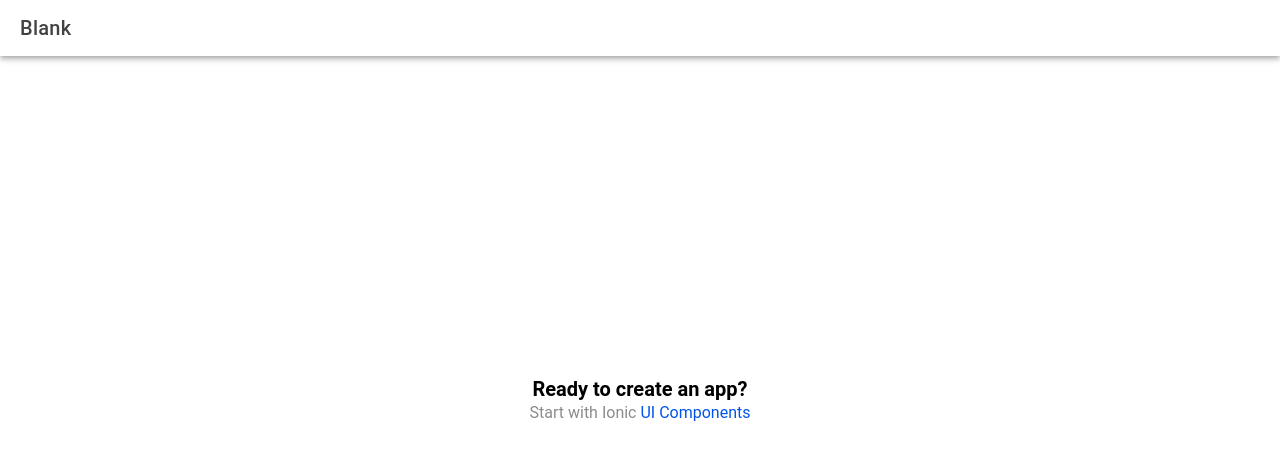
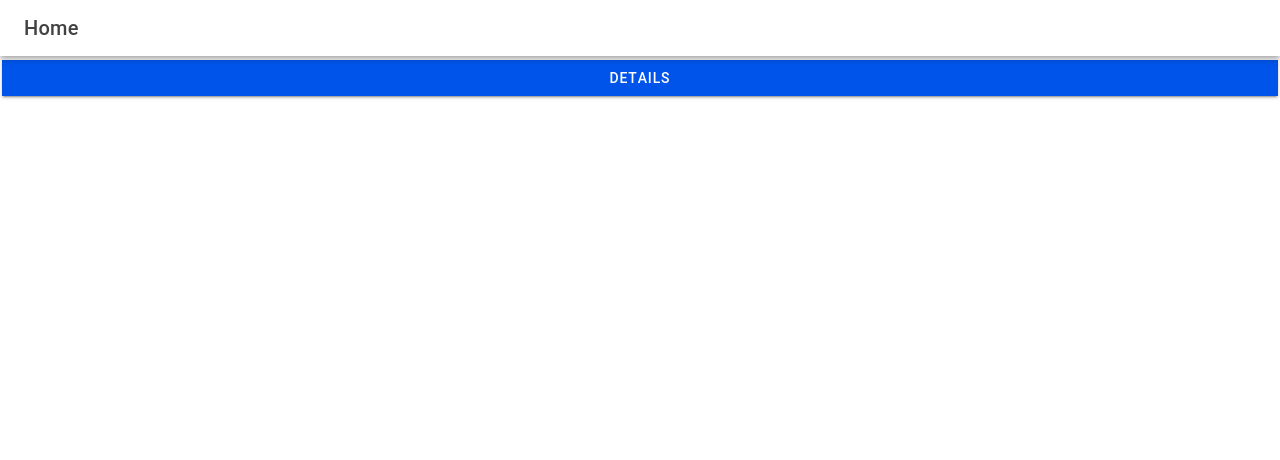
Before and after one commit to angelqtypie/it35-lab, a React (Vite) app: page /it35-lab/home in a window 1280 px wide. Shown: the top 460 px of the page. Built offline with nearby package versions, Linux system fonts and the light colour scheme.

Commit message:
Added home page route

```diff
--- a/src/pages/Home.tsx
+++ b/src/pages/Home.tsx
@@ -1,22 +1,29 @@
-import { IonContent, IonHeader, IonPage, IonTitle, IonToolbar } from '@ionic/react';
-import ExploreContainer from '../components/ExploreContainer';
-import './Home.css';
+import {
+  IonButton,
+    IonButtons,
+      IonContent,
+      IonHeader,
+      IonMenuButton,
+      IonPage,
+      IonTitle,
+      IonToolbar
+  } from '@ionic/react';
 
   const Home: React.FC = () => {
     return (
       <IonPage>
         <IonHeader>
           <IonToolbar>
-          <IonTitle>Blank</IonTitle>
+            <IonButtons slot='start'>
+              <IonMenuButton ></IonMenuButton>
+            </IonButtons>
+            <IonTitle>Home</IonTitle>
           </IonToolbar>
         </IonHeader>
         <IonContent fullscreen>
-        <IonHeader collapse="condense">
-          <IonToolbar>
-            <IonTitle size="large">Blank</IonTitle>
-          </IonToolbar>
-        </IonHeader>
-        <ExploreContainer />
+          <IonButton routerLink="/it35-lab/app/home/details" expand="full">
+              Details
+          </IonButton>
         </IonContent>
       </IonPage>
     );
```
Also changed, not shown: src/pages/Home.css (deleted). Lines whose indentation alone changed are shown as unchanged.
